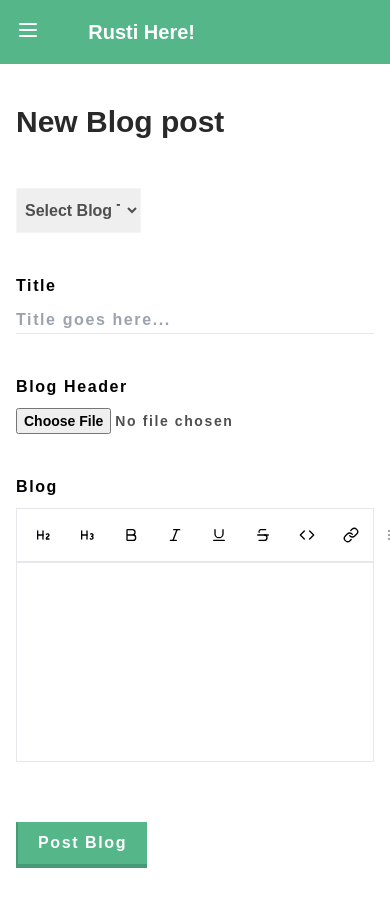
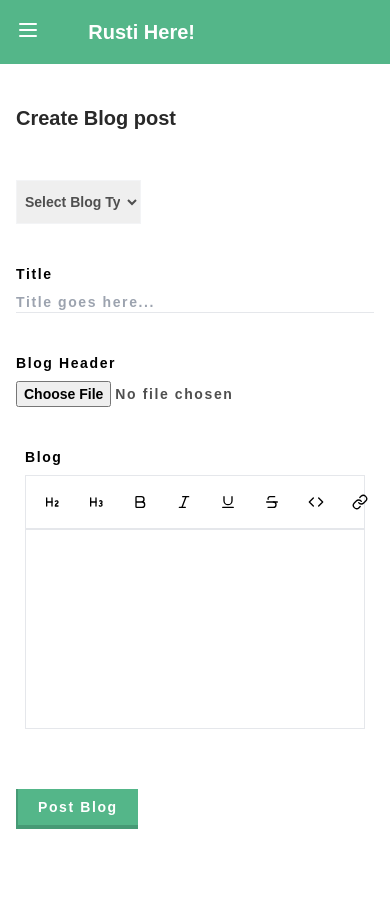
Before and after one commit to ovie-daveth/react-portfolio, a React (Create React App) app: page /blog/write in a window 390 px wide. Shown: the top 906 px of the page. Built offline with nearby package versions, Linux system fonts and the light colour scheme.

Commit message:
responsiveness for create blog

```diff
--- a/src/components/TipTap.tsx
+++ b/src/components/TipTap.tsx
@@ -43,7 +43,7 @@ const Tiptap = ({ description, onChange, name }: EditorProps) => {
       {/* Toolbar with rich text actions */}
       <Toolbar editor={editor} />
       {/* Editor content */}
-      <EditorContent editor={editor} name={name} />
+      <EditorContent className='' editor={editor} name={name} />
     </div>
   )
 }
--- a/src/index.css
+++ b/src/index.css
@@ -9,6 +9,7 @@ body{
     font-family: "Arial", sans-serif;
     font-weight: 700;
     font-style: normal;
+    overflow-x: hidden;
     overflow-x: hidden;
 }
 
--- a/src/pages/blogs/WriteBlog.tsx
+++ b/src/pages/blogs/WriteBlog.tsx
@@ -49,10 +49,10 @@ const WriteBlog = () => {
     <Layout theme={false}>
         <div className='container_all'>
             <form>
-                <h1 className='font-bold text-3xl dark:text-white text-textBold mb-3'>New Blog post</h1>
+                <h1 className='md:font-bold font-semibold md:text-3xl text-xl dark:text-white text-textBold mb-3'>Create Blog post</h1>
                 <div className='flex items-center gap-4 mt-12'>
                     <div className='w-[35%] text-textLight dark:text-dark-textLight'>
-                        <select className='w-full border-[1px] border-gray-100 py-3 px-1 cursor-pointer' name="" id="">
+                        <select className='w-full border-[1px] border-gray-100 outline-none text-sm md:text-[15px] py-3 px-1 cursor-pointer' name="" id="">
                             {
                                 ListItems.map((item) => (
                                     <option className=' cursor-pointer' key={item.id} value={item.title}>{item.title.toLowerCase() === "all" ? "Select Blog Type" : item.title}</option>
@@ -63,19 +63,19 @@ const WriteBlog = () => {
                 </div>
                 <div className='mt-10 flex flex-col gap-10 leading-relaxed tracking-widest'>
                     <div className='flex flex-col gap-2  group'>
-                        <label className={`${isUp === 1 ? " -translate-y-4" : "translate-y-0"} transition-all ease-in-out duration-300`} htmlFor="title">Title</label>
-                        <input value={formData.title} name="title" onChange={handleChange} onKeyDown={() => animateUp(1)} onKeyUp={animateDown} className='border-b-[1.4px] border-gray-200 outline-none' type="text" id="title" placeholder='Title goes here...' />
+                        <label className={`${isUp === 1 ? " -translate-y-4" : "translate-y-0"} transition-all ease-in-out duration-300 text-sm md:text-[15px]`} htmlFor="title">Title</label>
+                        <input value={formData.title} name="title" onChange={handleChange} onKeyDown={() => animateUp(1)} onKeyUp={animateDown} className='border-b-[1.4px] border-gray-200 outline-none text-sm md:text-[15px]' type="text" id="title" placeholder='Title goes here...' />
                     </div>
                     <div className='flex flex-col gap-2 leading-relaxed tracking-widest group'>
-                        <label className={`${isUp === 2 ? " -translate-y-4" : "translate-y-0"} transition-all ease-in-out duration-300`} htmlFor="title">Blog Header</label>
+                        <label className={`${isUp === 2 ? " -translate-y-4" : "translate-y-0"} text-sm md:text-[15px] transition-all ease-in-out duration-300`} htmlFor="title">Blog Header</label>
                         <input value={formData.img} name="img" onChange={handleChange}  type="file" id="title" className='text-textLight dark:text-dark-textLight text-sm' />
                     </div>
-                    <div className='flex flex-col gap-2 leading-relaxed tracking-widest group'>
-                        <label className={`${isUp === 3 ? " -translate-y-4" : "translate-y-0"} transition-all ease-in-out duration-300`} htmlFor="title">Blog</label>
+                    <div className='flex flex-col gap-2 leading-relaxed tracking-widest group w-[95%] md:w-full mx-auto'>
+                        <label className={`${isUp === 3 ? " -translate-y-4" : "translate-y-0"} text-sm md:text-[15px] transition-all ease-in-out duration-300`} htmlFor="title">Blog</label>
                         <Tiptap description={formData.content} onChange={handleContentChange} name="content" />
                     </div>
                     <div>
-                    <Button className='bg-sidebar_green text-white border-border_green mt-5' type="submit" action={submitForm}>
+                    <Button className='bg-sidebar_green text-white border-border_green mt-5 text-sm md:text-[15px]' type="submit" action={submitForm}>
                     Post Blog
                 </Button>
                     </div>
```
